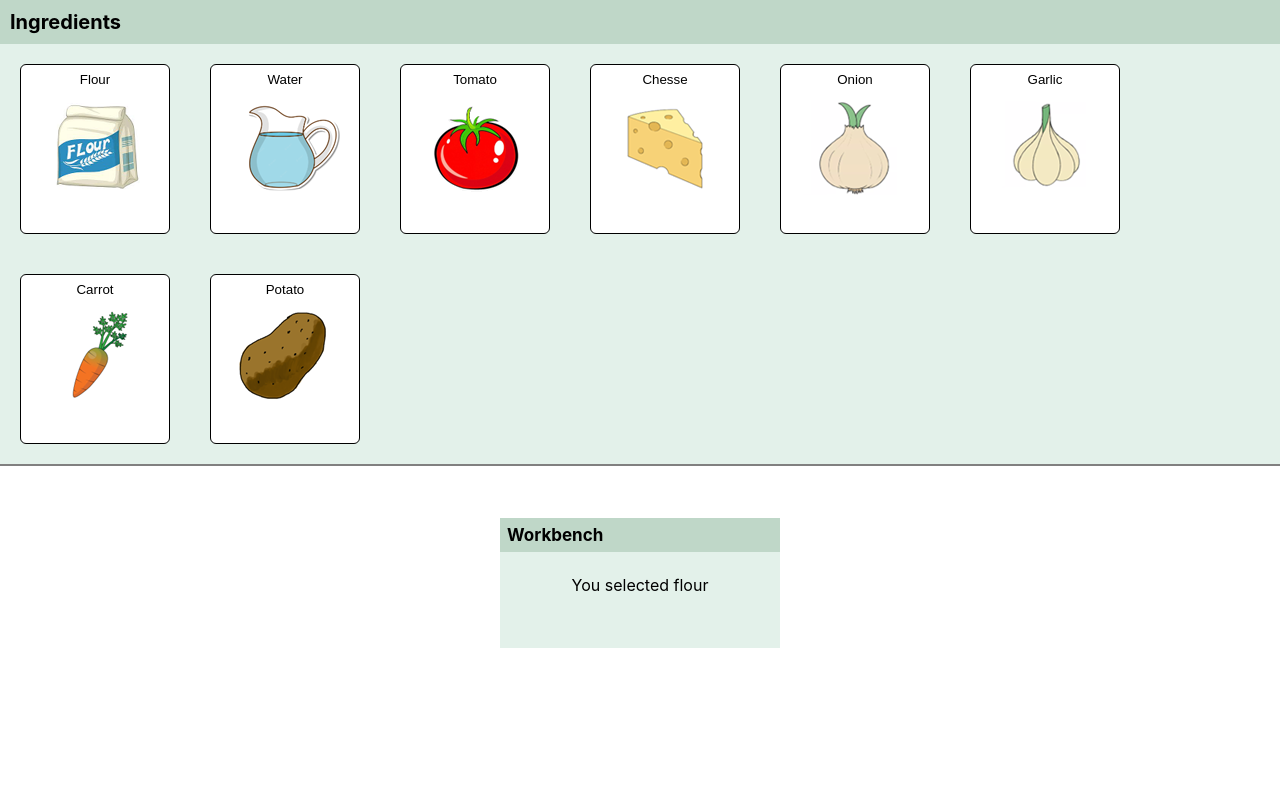
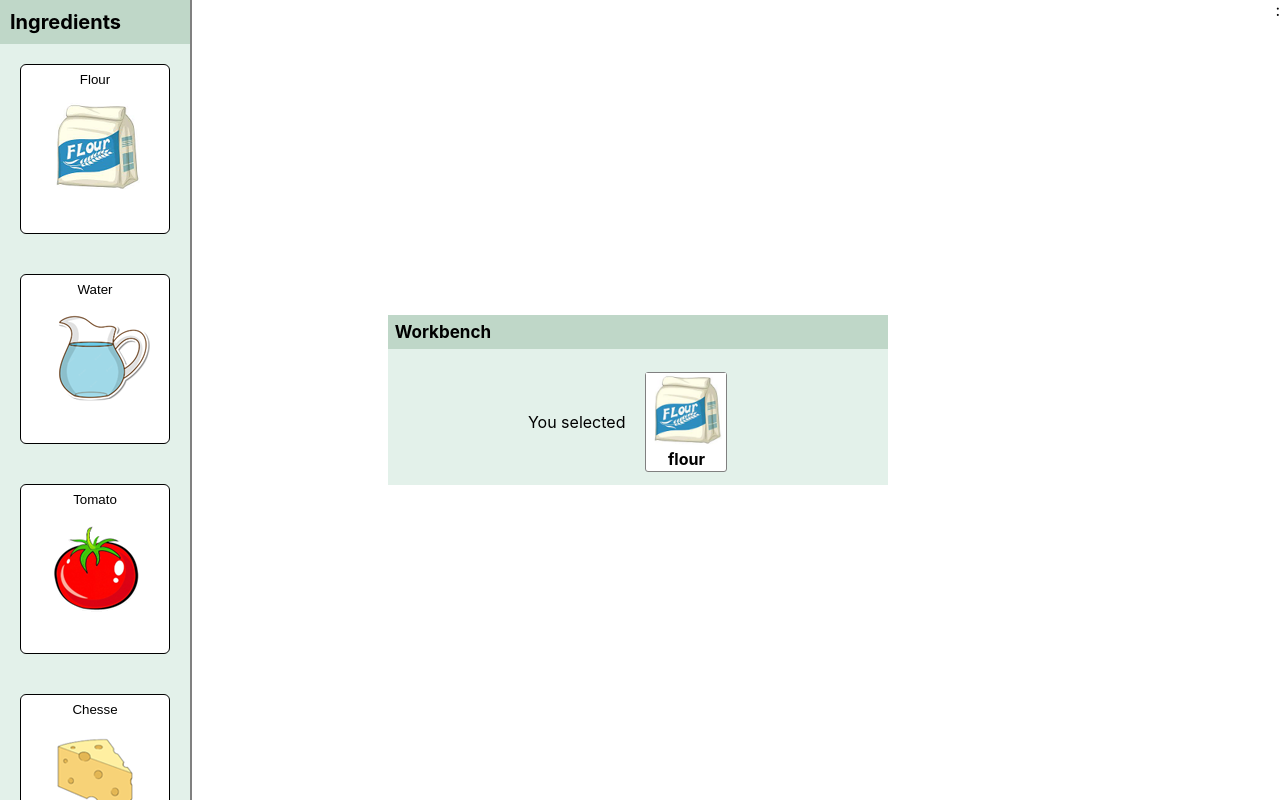
Before and after one commit to rodrigovzq/TDL_Proyecto, a React (Create React App) app in the folder tdl-app/: page / in a window 1280 px wide. Both pictures are taken after a click on the button "Flour". Built offline with nearby package versions, Linux system fonts and the light colour scheme.

Commit message:
agregue styling a la barra de ingredientes

```diff
--- a/tdl-app/src/App.css
+++ b/tdl-app/src/App.css
@@ -1,5 +1,6 @@
 .App {
     display: flex;
-    flex-direction: column;
-    min-height: 700px;
+    flex-direction: row;
+    height: 100vh;
+
 }
--- a/tdl-app/src/App.tsx
+++ b/tdl-app/src/App.tsx
@@ -64,18 +64,23 @@ function App() {
     const oldRecipe = recipes.find((ingredient) => (ingredient.name === result))
     if (oldRecipe === undefined) {
       console.log(result)
-      console.log("no combination exists")
+      alert("no combination exists")
     } else {
+      if (oldRecipe.isAvailable === true) {
+        alert(`You already discovered ${result}.`)
+        return;
+      }
       const newRecipe = {...oldRecipe, isAvailable: true}
       const oldRecipes = recipes.filter((ingredient) => (ingredient.name !== result))
       setRecipes([...oldRecipes, newRecipe])
+      alert(`Congrats! You discovered ${result} 👨‍🍳`)
     }
   }
 
   return (
     <div className="App">
           <Recipes recipes={recipes} onClick={chooseIngredient}/>
-          {selectedIngredients.length > 0 ? <Workbench selectedIngredients={selectedIngredients} onClick={combineIngredients}/> : <></> }
+          <Workbench selectedIngredients={selectedIngredients} onClick={combineIngredients}/> : <></>
     </div>
 
   );
--- a/tdl-app/src/components/Ingredient/Ingredient.tsx
+++ b/tdl-app/src/components/Ingredient/Ingredient.tsx
@@ -7,6 +7,10 @@ export interface ingredient {
     name: string,
     combinations: {[key: string]: string},
     isAvailable: boolean
+}
+
+export interface recipe extends ingredient {
+
 }
 
 interface Props {
--- a/tdl-app/src/components/Recipes/Recipes.css
+++ b/tdl-app/src/components/Recipes/Recipes.css
@@ -1,6 +1,10 @@
 .recipes {
     background-color:  rgb(227, 241, 234);
-    border-bottom: 2px solid gray;
+    border-right: 2px solid gray;
+    position: fixed;
+    overflow-y: scroll;
+    top: 0;
+    bottom: 0;
 }
 
 .recipesHeader {
@@ -12,5 +16,5 @@
 
 .recipesList {
     display: flex;
-    flex-wrap: wrap;
+    flex-direction: column;
 }
--- a/tdl-app/src/components/Recipes/Recipes.tsx
+++ b/tdl-app/src/components/Recipes/Recipes.tsx
@@ -1,9 +1,10 @@
 import React from 'react'
 import Ingredient from '../Ingredient/Ingredient'
+import {ingredient} from '../Ingredient/Ingredient'
 import './Recipes.css'
 
 interface Props {
-    recipes: any, // cambiarlo por un array de ingredientes.
+    recipes: ingredient[], // cambiarlo por un array de ingredientes.
     onClick: Function
 }
 
--- a/tdl-app/src/components/Workbench/Workbench.css
+++ b/tdl-app/src/components/Workbench/Workbench.css
@@ -2,8 +2,8 @@
     display: flex;
     flex-direction: column;
     align-items: center;
-    width: 280px;
-    height: 130px;
+    width: 500px;
+    height: 170px;
     margin: auto;
     background-color: rgb(227, 241, 234);
 }
@@ -17,16 +17,40 @@
     background-color:  rgb(191, 215, 200);
 }
 
+.workbench > .placeholder {
+    vertical-align: center;
+    margin-top: 8%;
+}
 
 .workbenchIng {
-    width: 280px;
-    height: 60px;
-    padding: 0px;
-    margin: auto;
+    height: 100%;
+    display: flex;
+    justify-content: space-around;
+    align-items: center;
+}
+
+.ingredientContainer {
     display: flex;
     flex-direction: column;
-    justify-content: space-between;
     align-items: center;
+    border: 1px solid gray;
+    background-color: white;
+    border-radius: 3px;
+    margin-left: 20px;
+    margin-right: 20px;
+}
+
+.ingredientContainer > img {
+    width: 80px;
+}
+
+.ingredientName {
+    padding: 2px;
+}
+
+.btnContainer {
+    height: 80%;
+    display: flex;
 }
 
 .combineBtn {
@@ -34,9 +58,15 @@
     width: 70px;
     height: 25px;
     font-size: 14px;
+    margin-top: 20px;
+    margin: auto;
 }
 
 .combineBtn:hover {
     cursor: pointer;
     background-color: rgb(238, 245, 227);
 }
+
+.ingredientName {
+    font-weight: bold;
+}
--- a/tdl-app/src/components/Workbench/Workbench.tsx
+++ b/tdl-app/src/components/Workbench/Workbench.tsx
@@ -2,7 +2,7 @@ import React from 'react'
 import {ingredient} from '../Ingredient/Ingredient'
 import './Workbench.css'
 
-// const ingredientImages = require.context('../Images', true)
+const ingredientImages = require.context('../Images', true)
 
 interface Props {
     selectedIngredients: ingredient[]
@@ -15,13 +15,30 @@ function Workbench({selectedIngredients, onClick}: Props) {
         <div className="workbenchHeader">
             Workbench
         </div>
-        <div className="workbenchIng">
-            You selected {selectedIngredients[0].name}
-            {selectedIngredients.length > 1 ?
-            <> and {selectedIngredients[1].name}
+        { selectedIngredients.length === 0 ?
+            <div className="placeholder">
+                Select ingredients to combine them
+            </div> :
+            <div className="workbenchIng">
+                <div>You selected</div>
+                <div className="ingredientContainer">
+                    <img src={ingredientImages(`./${ selectedIngredients[0].name }.png`)}
+                        alt={`${selectedIngredients[0].name}`}/>
+                    <span className="ingredientName">{selectedIngredients[0].name}</span>
+                </div>
+                {selectedIngredients.length > 1 ?
+                <> and
+                <div className="ingredientContainer">
+                    <img src={ingredientImages(`./${ selectedIngredients[1].name }.png`)}
+                        alt={`${selectedIngredients[1].name}`}/>
+                    <span className="ingredientName">{selectedIngredients[1].name}</span>
+                </div>
+                <div className="btnContainer">
                 <button className="combineBtn" onClick={() => onClick(selectedIngredients)}>Combine</button>
+                </div>
                 </> : <></>}
-        </div>
+            </div>
+        }
     </div>
     )}
 
```
